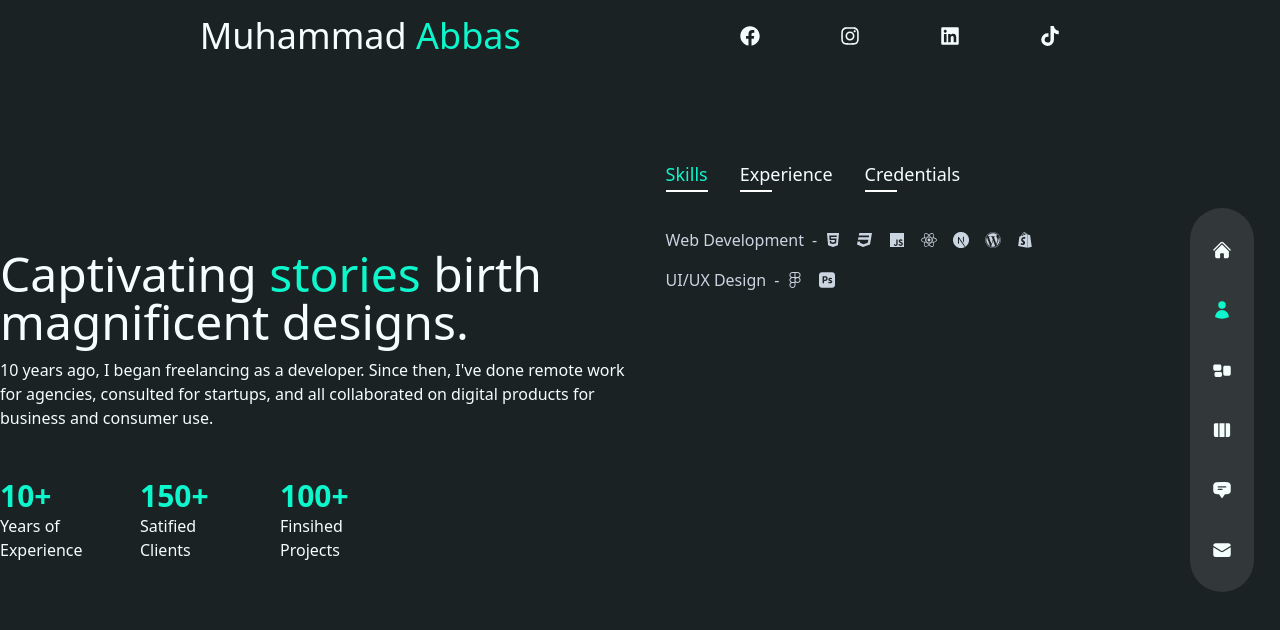
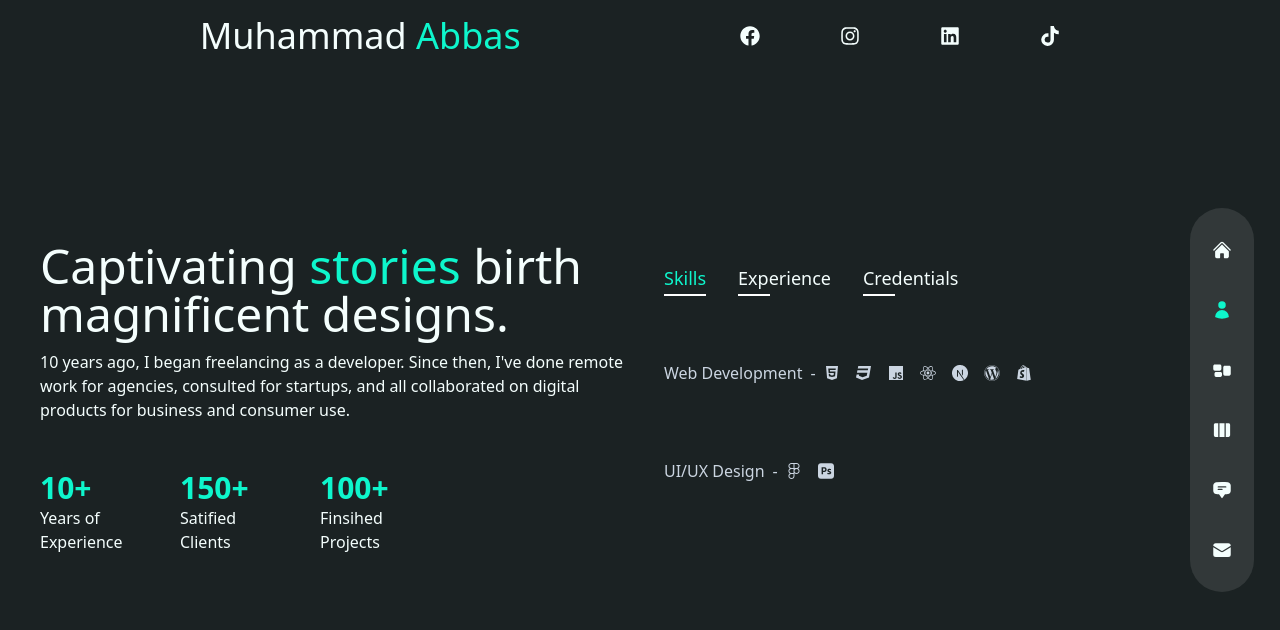
Before and after one commit to abbaspk70/portfolio, a Next.js app: page /about in a window 1280 px wide. Shown: the top 630 px of the page. Built offline with nearby package versions, Linux system fonts and the light colour scheme.

Commit message:
scrolling

```diff
--- a/app/about/page.js
+++ b/app/about/page.js
@@ -33,14 +33,14 @@ export default function About() {
   console.log(index);
   return (
     <div className="h-screen bg-primary py-32 text-center xl:text-left">
-      <div className="container mx-auto h-full flex flex-col items-center xl:flex-row gap-x-6">
+      <div className="container mx-auto h-full flex flex-col items-center xl:flex-row gap-x-6 xl:px-10">
         {/* col1 */}
         <div className="flex-1 flex flex-col justify-center xl:pl-50">
-          <h1 className="text-5xl my-3">
+          <h1 className="text-3xl xl:text-5xl my-3">
             Captivating <span className="text-semantic">stories </span>birth magnificent designs.
           </h1>
-          <p className="mx-auto xl:max-0 mb-6 xl:mb-12">10 years ago, I began freelancing as a developer. Since then, I've done remote work for agencies, consulted for startups, and all collaborated on digital products for business and consumer use.</p>
-          <div className="hidden md:flex gap-x-10 items-center justify-center xl:justify-start">
+          <p className="mx-auto xl:max-0 mb-4 xl:mb-12">10 years ago, I began freelancing as a developer. Since then, I've done remote work for agencies, consulted for startups, and all collaborated on digital products for business and consumer use.</p>
+          <div className="hidden md:flex gap-x-10 items-center justify-center xl:justify-start mb-4">
             <div className="max-w-[100px]">
               <div className="text-semantic text-3xl font-bold">10+</div>
               <div>Years of Experience</div>
@@ -56,18 +56,18 @@ export default function About() {
           </div>
         </div>
         {/* col2 */}
-        <div className="flex flex-col w-full xl:max-w-[48%] h-[480px]">
+        <div className="flex flex-col w-full xl:max-w-[48%] h-[50%]">
           <div className="flex gap-x-4 xl:gap-x-8 mx-auto xl:mx-0 mb-4">
             {/* about data  title */}
             {aboutData.map((item, itemIndex) => {
               return (
-                <div key={itemIndex} className={`${itemIndex === index && 'text-semantic after:w-[100%] after:bg-semantic/100 after:transition-all after:duration-300'} cursor-pointer capitalize xl:text-lg relative after:w-8 after:h-[2px] after:bg-white after:absolute after:-bottom-1 after:left-0`} onClick={() => setIndex(itemIndex)}>
+                <div key={itemIndex} className={`${itemIndex === index && 'text-semantic after:w-[100%] after:bg-semantic/90 after:transition-all after:duration-300'} cursor-pointer capitalize xl:text-lg relative after:w-8 after:h-[2px] after:bg-white after:absolute after:-bottom-1 after:left-0`} onClick={() => setIndex(itemIndex)}>
                   {item.title}
                 </div>
               )
             })}
           </div>
-          <div className="about-description py-2 xl:py-6 flex flex-col gap-y-2 xl:gap-y-4 items-center xl:items-start">
+          <div className="about-description py-2 xl:py-6 flex flex-col gap-y-2 xl:gap-y-4 items-center xl:items-start overflow-auto hover:overflow-scroll h-[100%]">
             {/* about data description */}
             {aboutData[index].descrption.map((item, itemIndex) => {
               return (<div className="flex-1 flex flex-col md:flex-row max-w-max gap-x-2 items-center capitalize text-md text-slate-300" key={itemIndex}>
```
